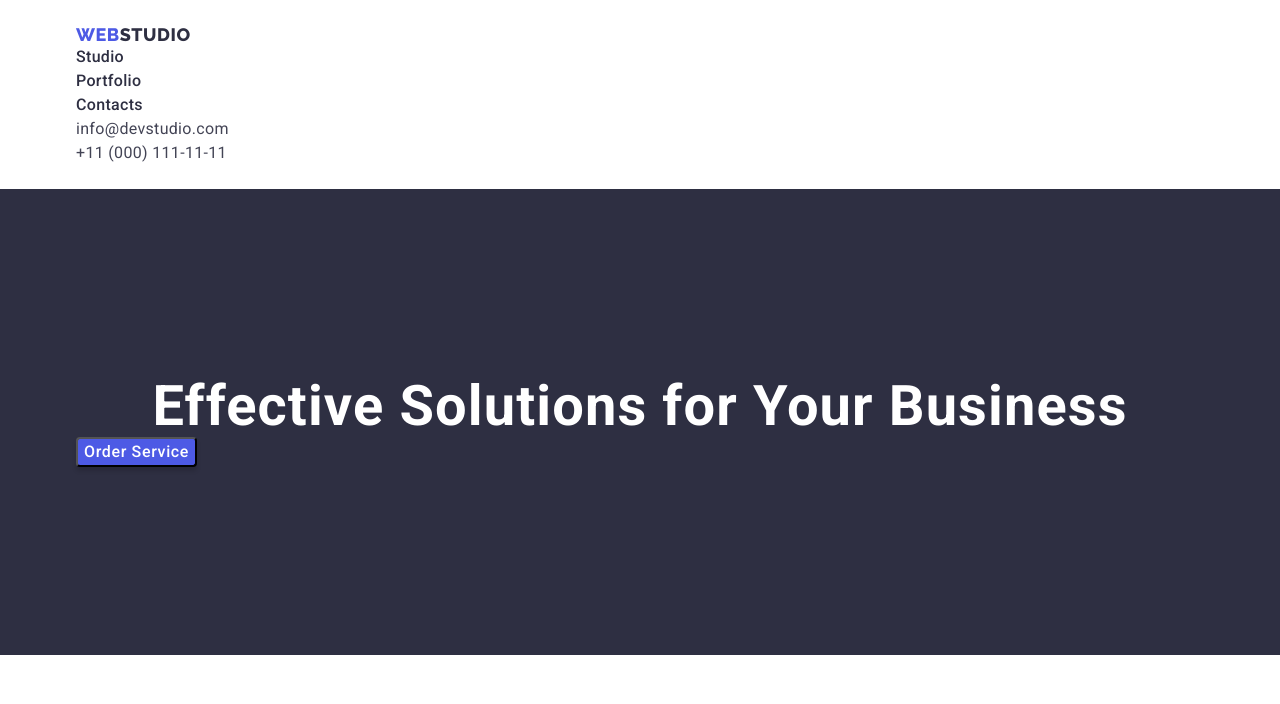
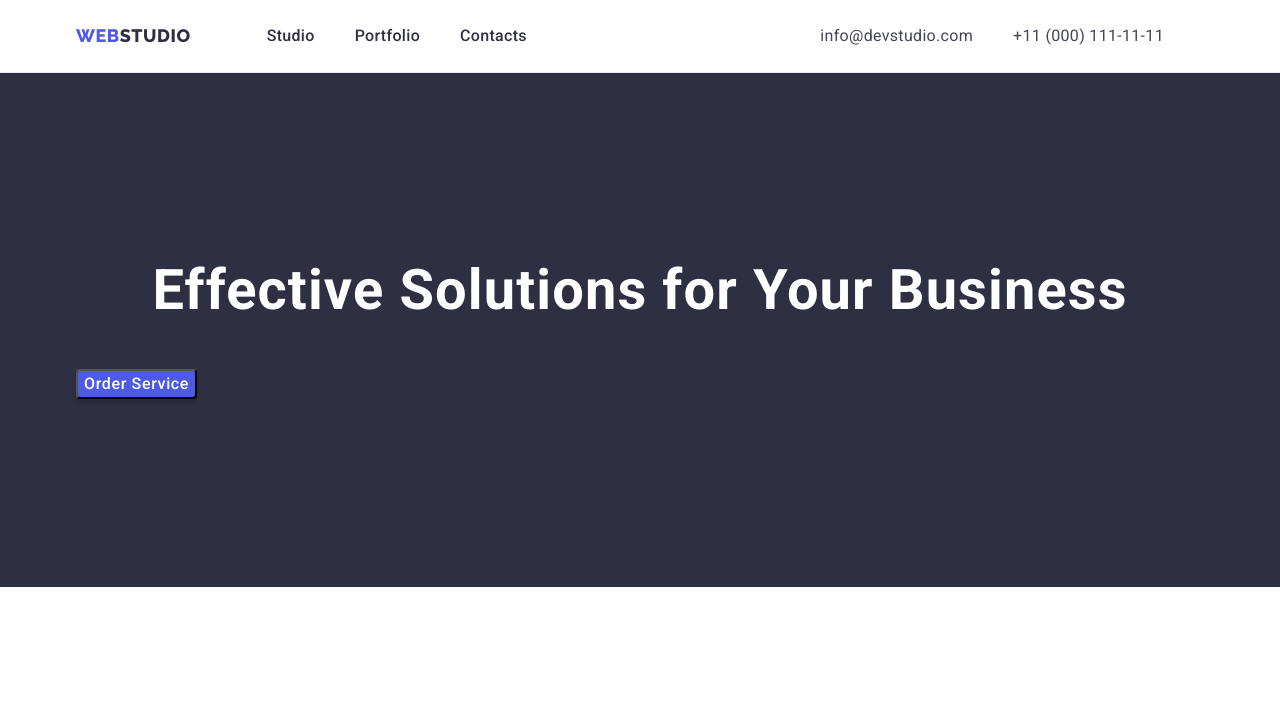
Before and after one commit to KaterynaBalashova/goit-markup-hw-03, a plain HTML site: page index.html in a window 1280 px wide. Shown: the top 704 px of the page. Drawn offline with nearby package versions, Linux system fonts and the light colour scheme.

Commit message:
Updated-hw03

```diff
--- a/css/styles.css
+++ b/css/styles.css
@@ -12,7 +12,13 @@
     --color-grey: #2e2f42;
 }
 
-p,h1,h2,h3,h4,h5,h6 {
+p,
+h1,
+h2,
+h3,
+h4,
+h5,
+h6 {
     margin: 0;
 }
 
@@ -32,6 +38,7 @@ img {
 .list {
     list-style: none;
 }
+
 .link {
     text-decoration: none;
 }
@@ -53,6 +60,23 @@ body {
 .main-header {
     padding-top: 24px;
     padding-bottom: 24px;
+    border-bottom: 1px solid #E7E9FC;
+}
+
+.header-container {
+    display: flex;
+    align-items: center;
+    justify-content: space-between;
+}
+
+.navigation {
+    display: flex;
+    align-items: center;
+    /* margin-right: auto; */
+}
+
+.navigation>.logo {
+    margin-right: 76px;
 }
 
 .logo {
@@ -67,6 +91,11 @@ body {
 
 .accent-header {
     color: var(--accent-color);
+}
+
+.nav-menu {
+    display: flex;
+    gap: 40px;
 }
 
 .nav-link {
@@ -85,6 +114,11 @@ body {
 
 .address-header {
     font-style: normal;
+}
+
+.address-list {
+    display: flex;
+    gap: 40px;
 }
 
 .address-info {
@@ -114,6 +148,7 @@ body {
     text-align: center;
     letter-spacing: 0.02em;
     color: var(--color-white);
+    margin-bottom: 48px;
 }
 
 .order-btn {
--- a/index.html
+++ b/index.html
@@ -7,7 +7,8 @@
     <title>Document</title>
     <link rel="preconnect" href="https://fonts.googleapis.com">
     <link rel="preconnect" href="https://fonts.gstatic.com" crossorigin>
-    <link href="https://fonts.googleapis.com/css2?family=Raleway:wght@800&family=Roboto:wght@400;500;700;900&display=swap"
+    <link
+        href="https://fonts.googleapis.com/css2?family=Raleway:wght@800&family=Roboto:wght@400;500;700;900&display=swap"
         rel="stylesheet">
     <link rel="stylesheet" href="https://cdnjs.cloudflare.com/ajax/libs/modern-normalize/1.1.0/modern-normalize.css"
         integrity="sha512-Y0MM+V6ymRKN2zStTqzQ227DWhhp4Mzdo6gnlRnuaNCbc+YN/ZH0sBCLTM4M0oSy9c9VKiCvd4Jk44aCLrNS5Q=="
@@ -17,7 +18,7 @@
 <body>
 <!-- HEADER -->
     <header class="main-header">
-        <div class="container">
+        <div class="container header-container">
             <nav class="navigation">
                 <a class="logo link" href="./index.html">Web<span class="accent-header">Studio</span></a>
                 <ul class="nav-menu list">
@@ -28,10 +29,8 @@
             </nav>
             <address class="address-header">
                 <ul class="address-list list">
-                    <li class="address-list-item"><a class="address-info link"
-                    href="mailto:info@devstudio.com">info@devstudio.com</a></li>
-                    <li class="address-list-item"><a class="address-info link" href="tel:+110001111111">+11 (000) 111-11-11</a>
-                    </li>
+                    <li class="address-list-item"><a class="address-info link" href="mailto:info@devstudio.com">info@devstudio.com</a></li>
+                    <li class="address-list-item"><a class="address-info link" href="tel:+110001111111">+11 (000) 111-11-11</a><li>
                 </ul>
             </address>
         </div>
@@ -41,8 +40,7 @@
 <!-- SECTION HERO -->
         <section class="hero">
             <div class="container">
-                <h1 class="main-title">Effective Solutions
-                for Your Business</h1>
+                <h1 class="main-title">Effective Solutions for Your Business</h1>
                 <button class="order-btn" type="button">Order Service</button>
             </div>
         </section>
@@ -76,7 +74,7 @@
                 <h2 class="subtitle">What are we doing</h2>
                 <ul class="we-doing-list list">
                     <li class="we-doing-item">
-                        <img src="./images/what_are_we_doing/screen.jpg" class="we-doing-img" alt="Computer's screen" width="360" height="300" >
+                        <img src="./images/what_are_we_doing/screen.jpg" class="we-doing-img" alt="Computer's screen" width="360" height="300">
                     </li>
                     <li class="we-doing-item">
                         <img src="./images/what_are_we_doing/phones_screens.jpg" class="we-doing-img" alt="Many phone's screens" width="360" height="300">
```
Also changed, not shown: portfolio.html (+4 -4 lines). Lines whose indentation alone changed are shown as unchanged.
